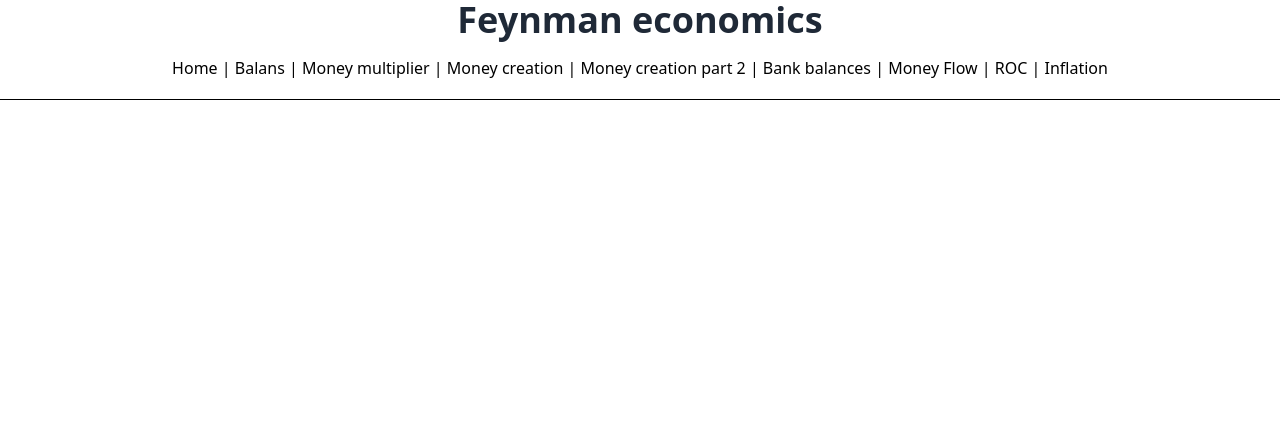
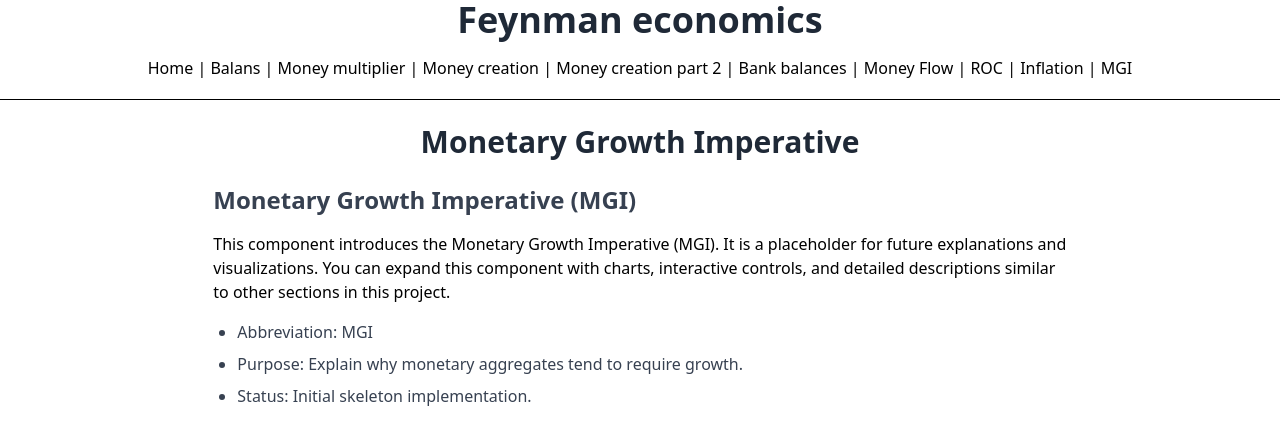
Before and after one commit to jurcello/feynman-economy, a Vue app: page /mgi in a window 1280 px wide. Shown: the top 440 px of the page. Built offline with nearby package versions, Linux system fonts and the light colour scheme.

Commit message:
Add `MGI` view and routing: include navigation update and placeholder components for Monetary Growth Imperative explanation.

```diff
--- /dev/null
+++ b/src/components/MGI/MGIExplanation.vue
@@ -0,0 +1,22 @@
+<template>
+  <div class="w-2/3 mx-auto">
+    <h2 class="text-2xl font-semibold mb-4">Monetary Growth Imperative (MGI)</h2>
+    <p class="mb-4">
+      This component introduces the Monetary Growth Imperative (MGI). It is a placeholder for future
+      explanations and visualizations. You can expand this component with charts, interactive controls,
+      and detailed descriptions similar to other sections in this project.
+    </p>
+    <ul class="list-disc pl-6 space-y-2 text-gray-700">
+      <li>Abbreviation: MGI</li>
+      <li>Purpose: Explain why monetary aggregates tend to require growth.</li>
+      <li>Status: Initial skeleton implementation.</li>
+    </ul>
+  </div>
+</template>
+
+<script setup lang="ts">
+// Placeholder for future logic specific to MGI
+</script>
+
+<style scoped>
+</style>
--- a/src/components/Navigation.vue
+++ b/src/components/Navigation.vue
@@ -17,6 +17,8 @@
     <router-link to="/roc">ROC</router-link>
     |
     <router-link to="/inflation">Inflation</router-link>
+    |
+    <router-link to="/mgi">MGI</router-link>
   </nav>
 </template>
 
--- a/src/router/index.ts
+++ b/src/router/index.ts
@@ -13,6 +13,7 @@ import MoneyFlow from "@/views/MoneyFlow.vue";
 import ROC from "@/views/ROC.vue";
 import Inflation from "@/views/Inflation.vue";
 import DemandPullInflationView from "@/views/DemandPullInflationView.vue";
+import MGI from "@/views/MGI.vue";
 
 // Define routes for your app
 const routes = [
@@ -80,6 +81,11 @@ const routes = [
     path: '/demand-pull-inflation',
     name: 'DemandPullInflation',
     component: DemandPullInflationView
+  },
+  {
+    path: '/mgi',
+    name: 'MGI',
+    component: MGI
   }
 ];
 
--- /dev/null
+++ b/src/views/MGI.vue
@@ -0,0 +1,13 @@
+<template>
+  <div class="w-full mx-auto">
+    <h1 class="text-3xl font-bold mb-6 text-center">Monetary Growth Imperative</h1>
+    <MGIExplanation />
+  </div>
+</template>
+
+<script setup lang="ts">
+import MGIExplanation from "@/components/MGI/MGIExplanation.vue";
+</script>
+
+<style scoped>
+</style>
```
